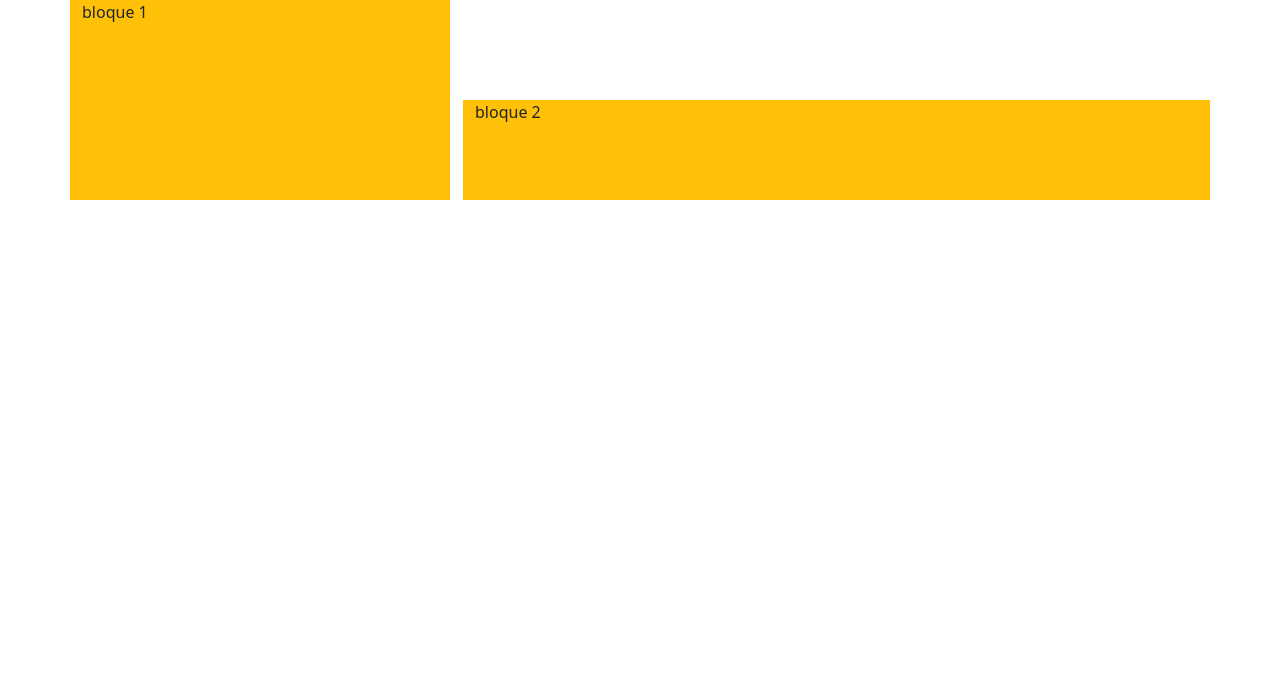
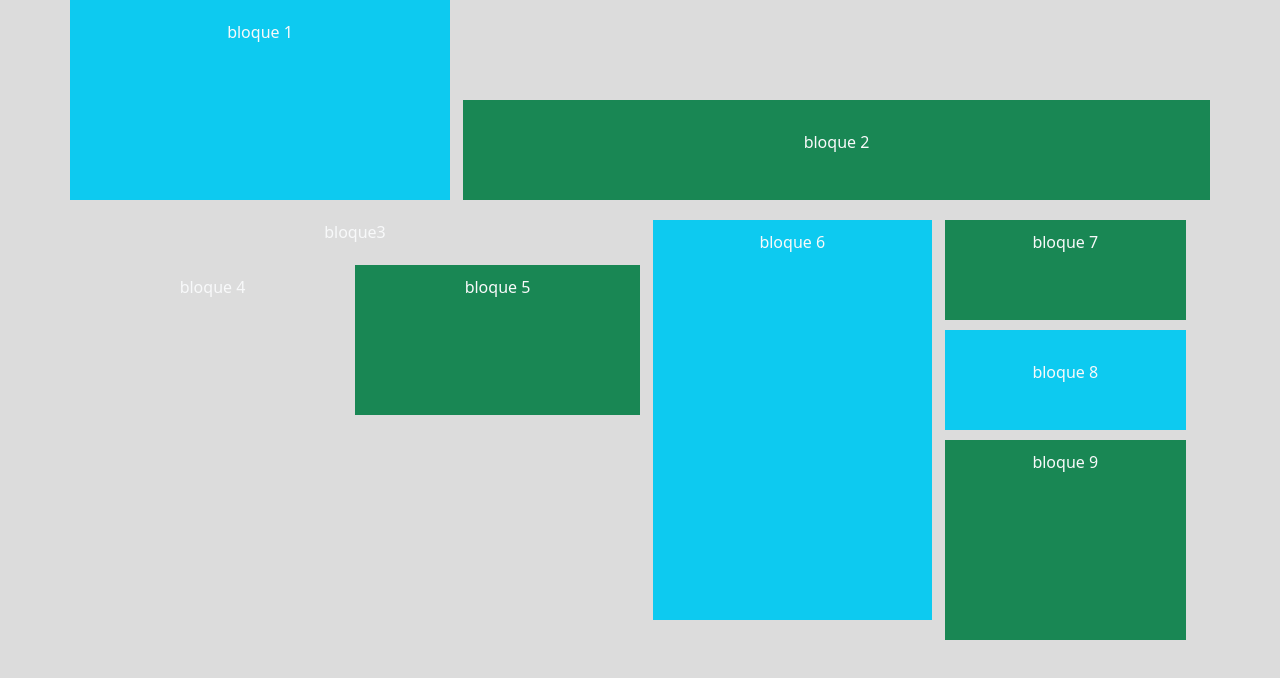
Before and after one commit to RUBEN-INFOT-D/Prueba-Bootstrap, a plain HTML site: page index.html in a window 1280 px wide. Drawn offline with nearby package versions, Linux system fonts and the light colour scheme.

Commit message:
tarea bootstrap

```diff
--- a/index.html
+++ b/index.html
@@ -6,12 +6,14 @@
     <title>Bootstrap</title>
 <link href="https://cdn.jsdelivr.net/npm/bootstrap@5.3.3/dist/css/bootstrap.min.css" rel="stylesheet">
 <script src="https://cdn.jsdelivr.net/npm/bootstrap@5.3.3/dist/js/bootstrap.bundle.min.js"></script>
+    <style>
 
+    </style>
 </head>
-<body>
-    <div class="container-xl">
+<body class=" container-xl text-light text-center" style="background-color: gainsboro;">
+    <div>
         <div class="row">
-            <div class="col-4 bg-warning" style="height: 200px;">
+            <div class="col-4 bg-info" style="height: 200px; padding-top: 20px;">
                 bloque 1
             </div>
             <div class="col-8">
@@ -20,16 +22,57 @@
                     </div>
                 </div>
                 <div class="row" style="margin-left: 1px;">
-                    <div class="col-12 bg-warning" style="height: 100px;">
+                    <div class="col-12 bg-success" style="height: 100px; padding-top: 30px;">
                         bloque 2
                     </div>
                 </div>
             </div>
         </div>
-        <div class="container-xl">
-
+    </div>
+    <div>
+        <div class="row">
+            <div class="col-6">
+                <div class="row">
+                    <div class="col-12" style="margin-top: 10px; height: 55px; padding-top: 10px;">
+                        bloque3
+                    </div>
+                </div>
+                <div class="row">
+                    <div class="col-6" style="padding: 10px;">
+                        bloque 4
+                    </div>
+                    <div class="col-6 bg-success" style="height: 150px; padding: 10px;">
+                        bloque 5
+                    </div>
+                </div>
+            </div>
+            <div class="col-6">
+                <div class="row" style="margin-top: 10px; margin-left: 1px;">
+                    <div class="col-6 bg-info" style="height: 400px; padding-top: 10px; margin-top: 10px;">
+                        bloque 6
+                    </div>
+                    <div class="col-6">
+                        <div class="row" style="margin-left: 1px;">
+                            <div class="row" style="margin-top: 10px;">
+                                <div class="col-12 bg-success" style="height: 100px; padding-top: 10px;">
+                                    bloque 7
+                                </div>
+                            </div>
+                            <div class="row" style="margin-top: 10px;">
+                                <div class="col-12 bg-info" style="height: 100px; padding-top: 30px;">
+                                    bloque 8
+                                </div>
+                            </div>
+                            <div class="row" style="margin-top: 10px;">
+                                <div class="col-12 bg-success" style="height: 200px; padding-top: 10px;">
+                                    bloque 9
+                                </div>
+                            </div>
+                        </div>
+                    </div>
+                </div>
+            </div>
         </div>
     </div>
-
 </body>
 </html>
```
